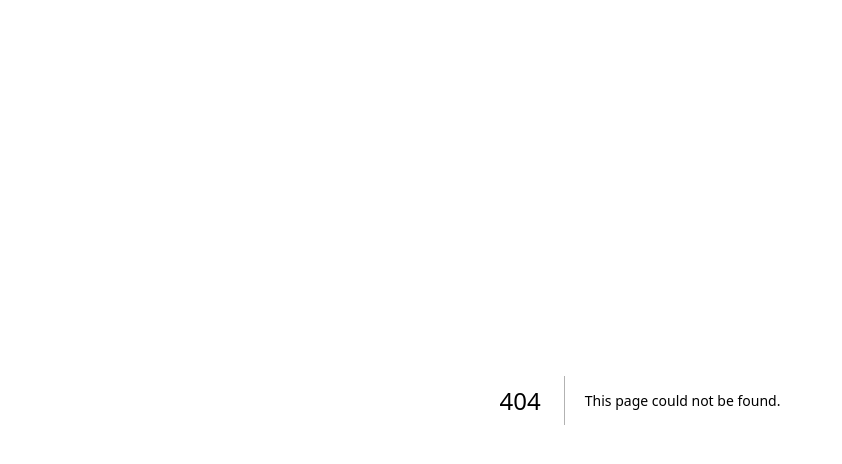
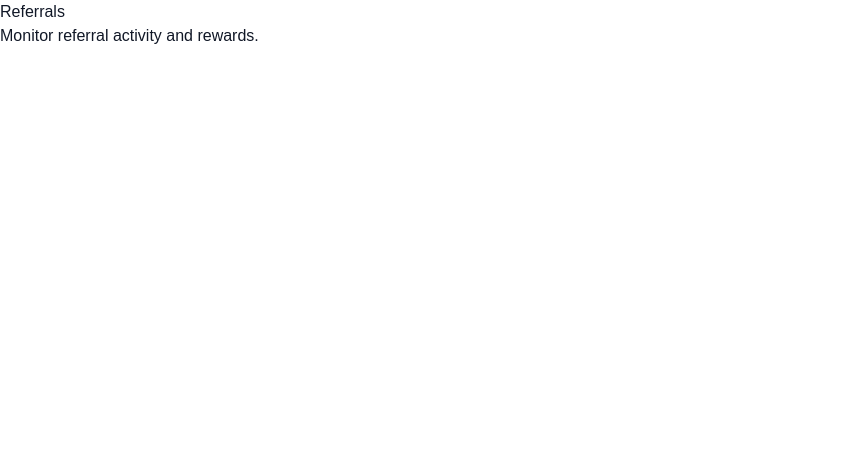
Before and after one commit to pra-y104/promvanta, a Next.js app: page /admin/referrals in a window 1280 px wide. Before the commit this address had no page. Shown: the top 464 px of the page, without its empty margins (0-842 px from the left). Built offline with nearby package versions, Linux system fonts and the light colour scheme.

Commit message:
Create AdminReferralsPage component

```diff
--- /dev/null
+++ b/app/admin/referrals/page.tsx
@@ -0,0 +1,8 @@
+export default function AdminReferralsPage() {
+  return (
+    <main>
+      <h1>Referrals</h1>
+      <p>Monitor referral activity and rewards.</p>
+    </main>
+  );
+}
```
